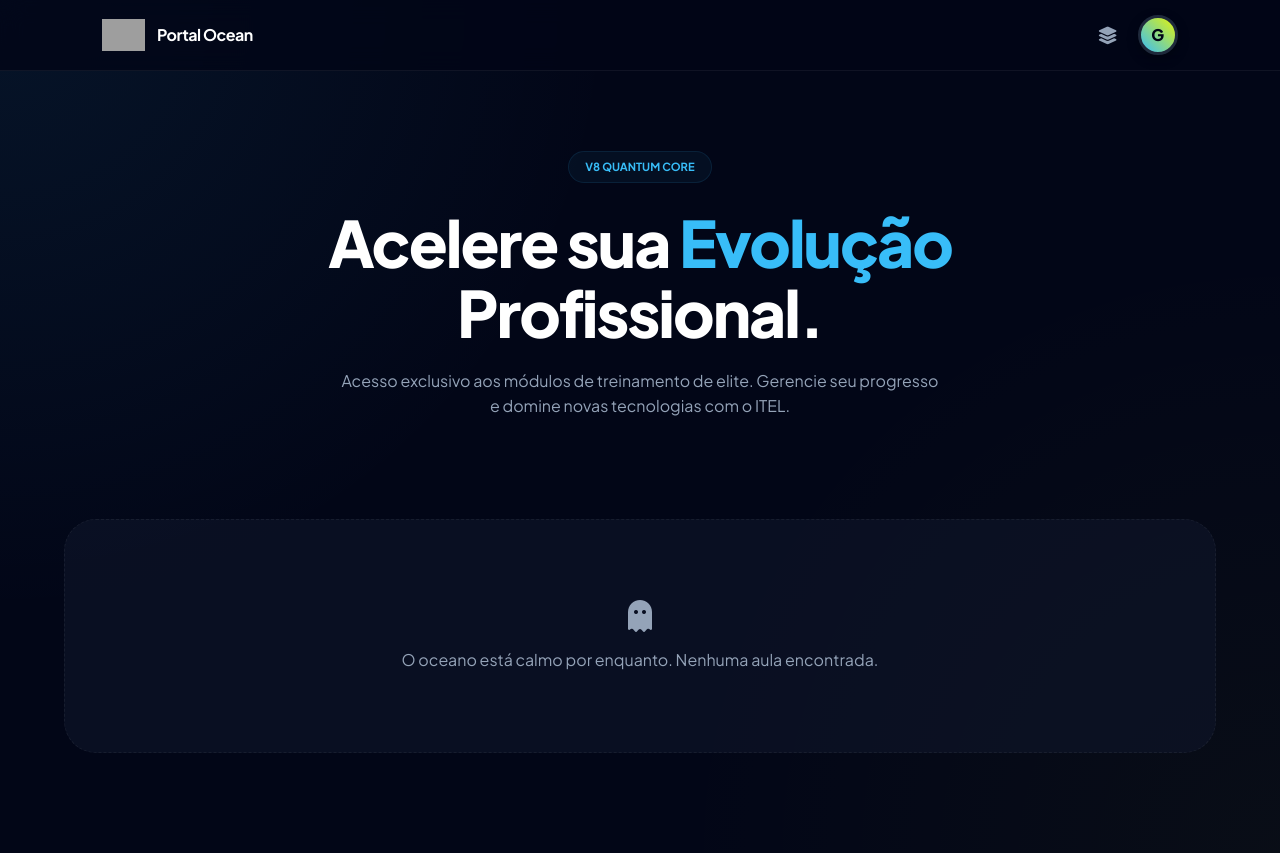
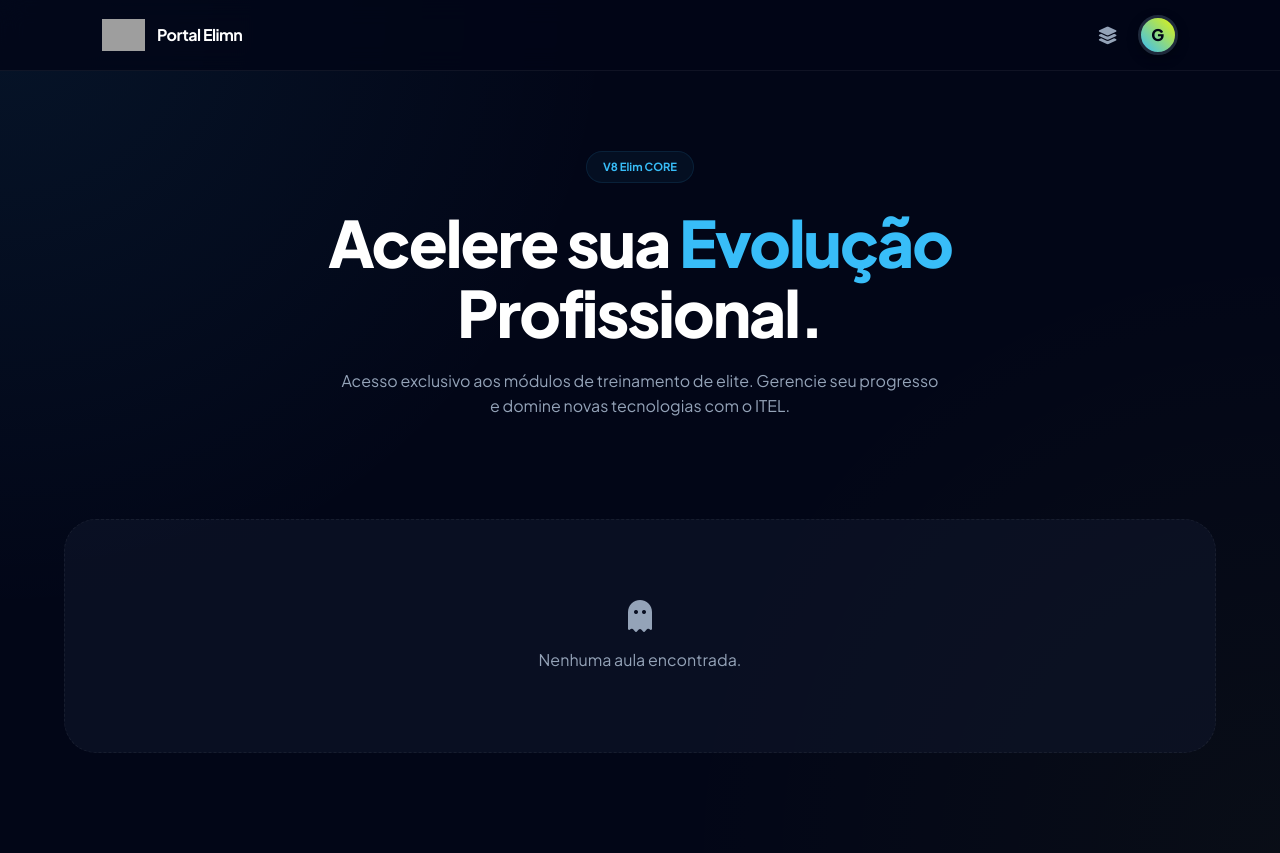
Before and after one commit to miguel0274234/elim, a Flask app: page /dashboard in a window 1280 px wide. Run offline with Flask 3, Linux system fonts and the light colour scheme; a user stored in the database is signed in; grey boxes are pictures that could not be loaded.

Commit message:
Add files via upload

```diff
--- a/templates/home.html
+++ b/templates/home.html
@@ -166,7 +166,7 @@
     <header>
         <a href="{{ url_for('dashboard') }}" class="logo-container">
             <img src="{{ url_for('static', filename='img/logo.png') }}" class="logo-img" alt="ELIM">
-            <span class="brand-text">Portal Ocean</span>
+            <span class="brand-text">Portal Elimn</span>
         </a>
 
         <div class="user-actions">
@@ -211,7 +211,7 @@
 
     <main style="max-width: 1400px; margin: 0 auto; padding: 0 5%;">
         <section class="hero animate-in">
-            <span class="badge">V8 QUANTUM CORE</span>
+            <span class="badge">V8 Elim CORE</span>
             <h1>Acelere sua <span>Evolução</span> Profissional.</h1>
             <p style="max-width: 600px; margin: 0 auto 40px; color: var(--texto-sec);">
                 Acesso exclusivo aos módulos de treinamento de elite. Gerencie seu progresso e domine novas tecnologias com o ITEL.
@@ -237,7 +237,7 @@
             {% else %}
                 <div style="grid-column: 1/-1; text-align: center; padding: 80px; background: var(--bg-card); border-radius: 32px; border: 1px dashed var(--borda);">
                     <i class="fa-solid fa-ghost" style="font-size: 2rem; margin-bottom: 15px; display: block;"></i>
-                    <p>O oceano está calmo por enquanto. Nenhuma aula encontrada.</p>
+                    <p>Nenhuma aula encontrada.</p>
                 </div>
             {% endif %}
         </div>
--- a/templates/login.html
+++ b/templates/login.html
@@ -36,7 +36,7 @@
             overflow: hidden;
         }
 
-        .ocean-bg {
+        .Elimn-bg {
             position: fixed;
             top: 0; left: 0; width: 100%; height: 100%;
             z-index: -1;
@@ -166,7 +166,7 @@
 </head>
 <body>
 
-    <div class="ocean-bg">
+    <div class="Elimn-bg">
         <div class="blob" style="top: -10%; left: -5%;"></div>
         <div class="blob" style="bottom: -10%; right: -5%; background: radial-gradient(circle, rgba(0, 156, 224, 0.07) 0%, transparent 70%);"></div>
     </div>
--- a/templates/login_aluno.html
+++ b/templates/login_aluno.html
@@ -3,7 +3,7 @@
 <head>
     <meta charset="UTF-8">
     <meta name="viewport" content="width=device-width, initial-scale=1.0">
-    <title>Deep Ocean | Premium Login</title>
+    <title>Deep Elimn | Premium Login</title>
     <link rel="stylesheet" href="https://cdnjs.cloudflare.com/ajax/libs/font-awesome/6.0.0/css/all.min.css">
     <style>
         :root {
--- a/templates/perfil.html
+++ b/templates/perfil.html
@@ -2,7 +2,7 @@
 <html lang="pt-br">
 <head>
     <meta charset="UTF-8">
-    <title>Meu Perfil | Portal Ocean Elite</title>
+    <title>Meu Perfil | Portal Elimn Elite</title>
     <meta name="viewport" content="width=device-width, initial-scale=1.0">
     <link rel="stylesheet" href="https://cdnjs.cloudflare.com/ajax/libs/font-awesome/6.4.2/css/all.min.css">
     <link href="https://fonts.googleapis.com/css2?family=Plus+Jakarta+Sans:wght@300;400;500;600;700;800&display=swap" rel="stylesheet">
@@ -228,7 +228,7 @@
         <a href="{{ url_for('dashboard') }}" class="btn-back">
             <i class="fa-solid fa-arrow-left"></i> Voltar
         </a>
-        <div style="font-weight: 800; font-size: 0.8rem; color: var(--accent-blue); letter-spacing: 2px;">OCEAN ELITE</div>
+        <div style="font-weight: 800; font-size: 0.8rem; color: var(--accent-blue); letter-spacing: 2px;">ElimN ELITE</div>
     </header>
 
     <main class="main-wrapper">
```
